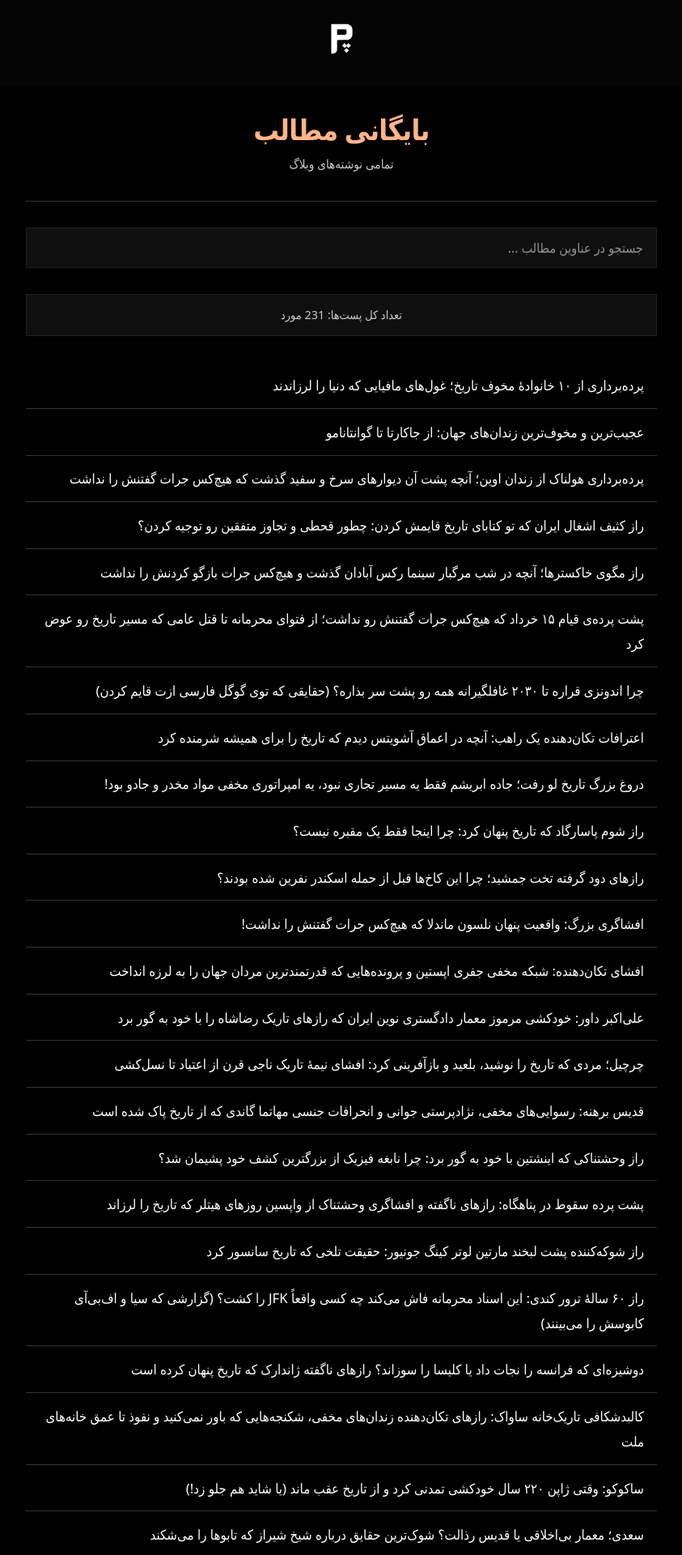
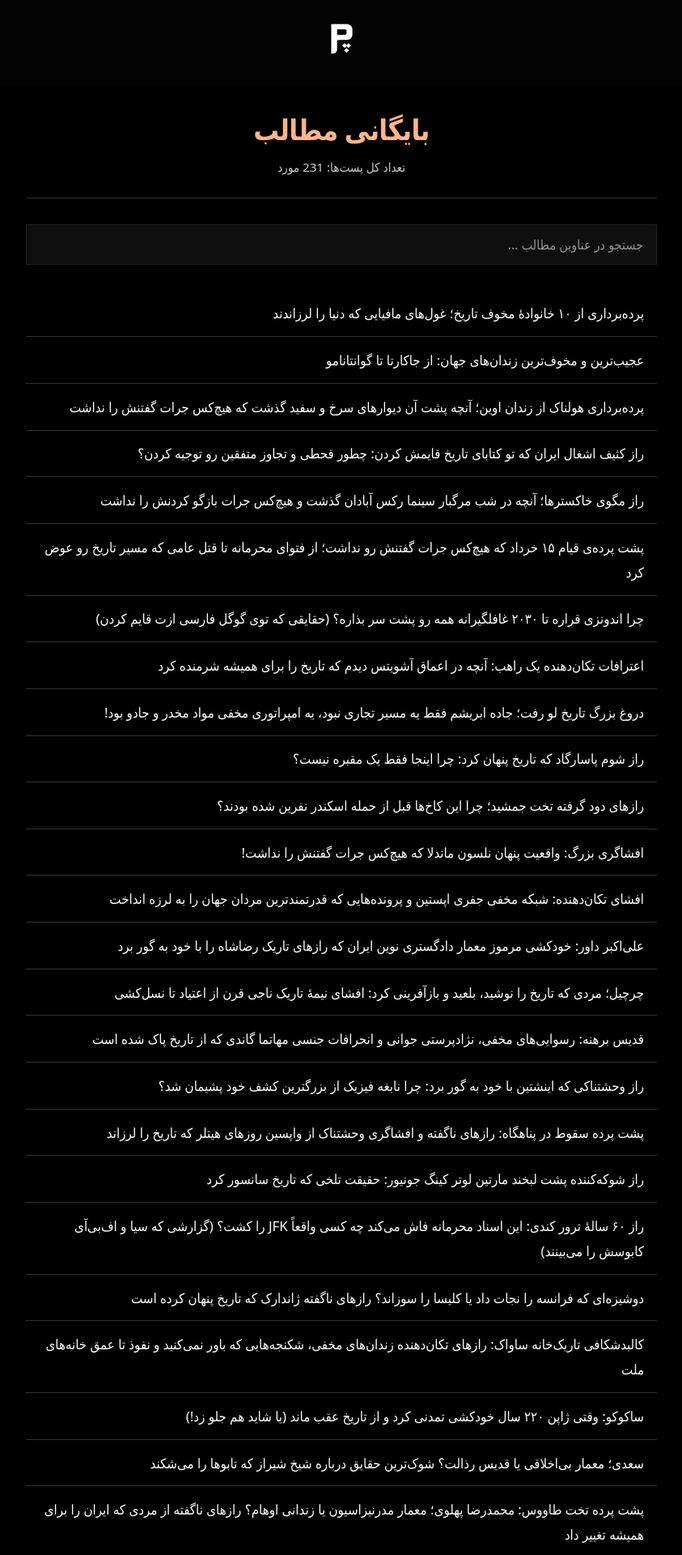
Before and after one commit to darkblog/darkblog.github.io, a Jekyll site: the page built from blog.html, in a window 1280 px wide. Shown: the top 1920 px of the page at 81% size, without its empty margins (218-1061 px from the left). Built offline with Jekyll 4.4.1, drawn with Linux system fonts in a browser that asks for light colours; some of the changed text lies outside the part shown.

Commit message:
Update blog.html

```diff
--- a/blog.html
+++ b/blog.html
@@ -91,7 +91,7 @@ layout: none
 
         .archive-header {
             text-align: center;
-            padding-bottom: 2rem;
+            padding-bottom: 1.5rem;
             margin-bottom: 2rem;
             border-bottom: 1px solid var(--border);
         }
@@ -102,10 +102,10 @@ layout: none
             line-height: 1.2;
             color: var(--text-accent);
             letter-spacing: -0.02em;
-            margin-bottom: 0.5rem;
+            margin-bottom: 0.75rem;
         }
 
-        .archive-desc {
+        .archive-count {
             color: var(--text-light);
             font-size: 0.95rem;
         }
@@ -137,14 +137,11 @@ layout: none
             opacity: 0.7;
         }
 
-        .stats {
-            background: var(--more-card-bg);
-            padding: 0.75rem 1rem;
-            border: 1px solid var(--more-card-border);
+        .search-stats {
+            color: var(--text-light);
+            font-size: 0.9rem;
+            text-align: center;
             margin-bottom: 2rem;
-            font-size: 0.9rem;
-            color: var(--text-light);
-            text-align: center;
         }
 
         .posts-list {
@@ -189,15 +186,6 @@ layout: none
             border: 1px solid var(--more-card-border);
         }
 
-        .archive-footer {
-            margin-top: 3rem;
-            padding-top: 1.5rem;
-            text-align: center;
-            border-top: 1px solid var(--border);
-            font-size: 0.8rem;
-            color: var(--text-light);
-        }
-
         .hidden-post {
             display: none;
         }
@@ -240,16 +228,14 @@ layout: none
         <div class="container">
             <div class="archive-header">
                 <h1>بایگانی مطالب</h1>
-                <p class="archive-desc">تمامی نوشته‌های وبلاگ</p>
+                <p class="archive-count">تعداد کل پست‌ها: {{ site.posts | size }} مورد</p>
             </div>
 
             <div class="search-wrapper">
                 <input type="text" id="searchInput" class="search-box" placeholder="جستجو در عناوین مطالب ...">
             </div>
 
-            <div class="stats" id="stats">
-                تعداد کل پست‌ها: {{ site.posts | size }} مورد
-            </div>
+            <div class="search-stats" id="searchStats"></div>
 
             <div id="archiveContent">
                 <ul class="posts-list">
@@ -263,10 +249,6 @@ layout: none
                 {% if site.posts.size == 0 %}
                 <div class="no-results">هنوز هیچ پستی منتشر نشده است.</div>
                 {% endif %}
-            </div>
-
-            <div class="archive-footer">
-                © {{ site.time | date: "%Y" }} | وبلاگ پاسگاه
             </div>
         </div>
     </main>
```
Also changed, not shown: other parts of blog.html (+3 -3 lines).
